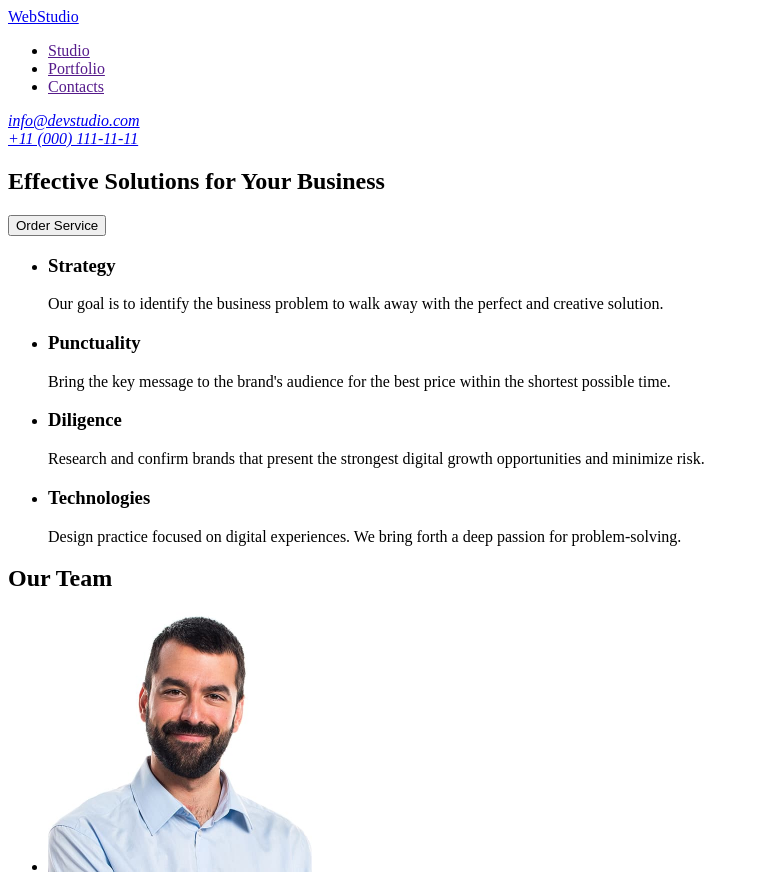
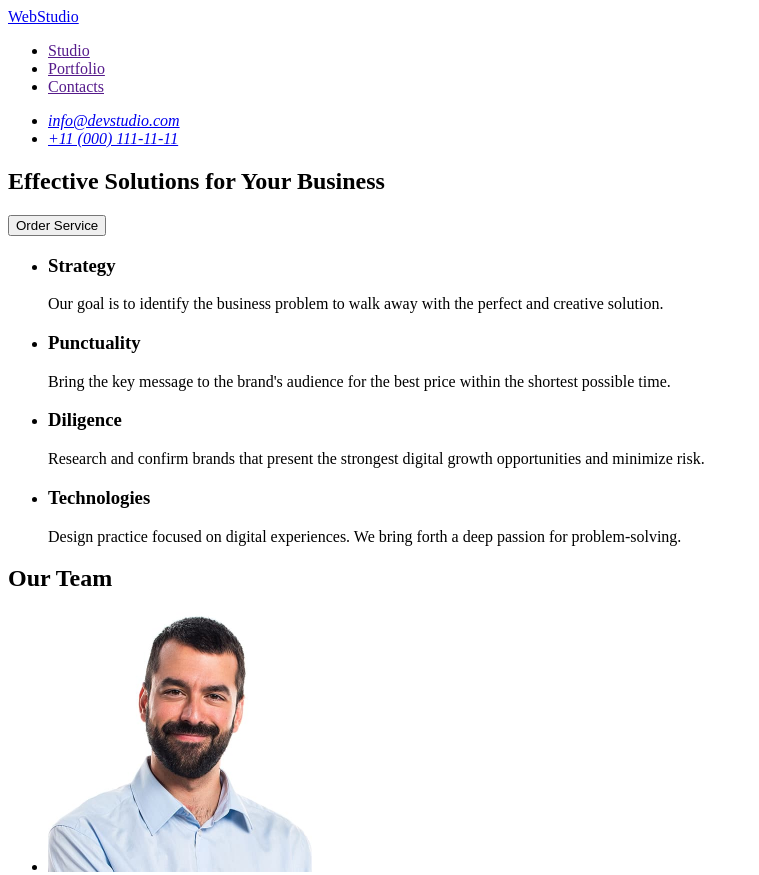
Before and after one commit to Alinchik07/goit-markup-hw-01, a plain HTML site: page index.html in a window 1280 px wide. Shown: the top 875 px of the page, without its empty margins (0-759 px from the left). Drawn offline with Linux system fonts and the light colour scheme.

Commit message:
add index.html file

```diff
--- a/index.html
+++ b/index.html
@@ -16,8 +16,14 @@
             </ul>
         </nav>
         <address>
-        <a href="mailto:info@devstudio.com">info@devstudio.com</a><br>
-        <a href="tel:+110001111111">+11 (000) 111-11-11</a>
+            <ul>
+                <li>
+                    <a href="mailto:info@devstudio.com">info@devstudio.com</a>
+                </li>
+                <li>
+                    <a href="tel:+110001111111">+11 (000) 111-11-11</a>
+                </li>
+            </ul>
         </address>
     </header>
     <main>
```
Also changed, not shown: 1 other file.
